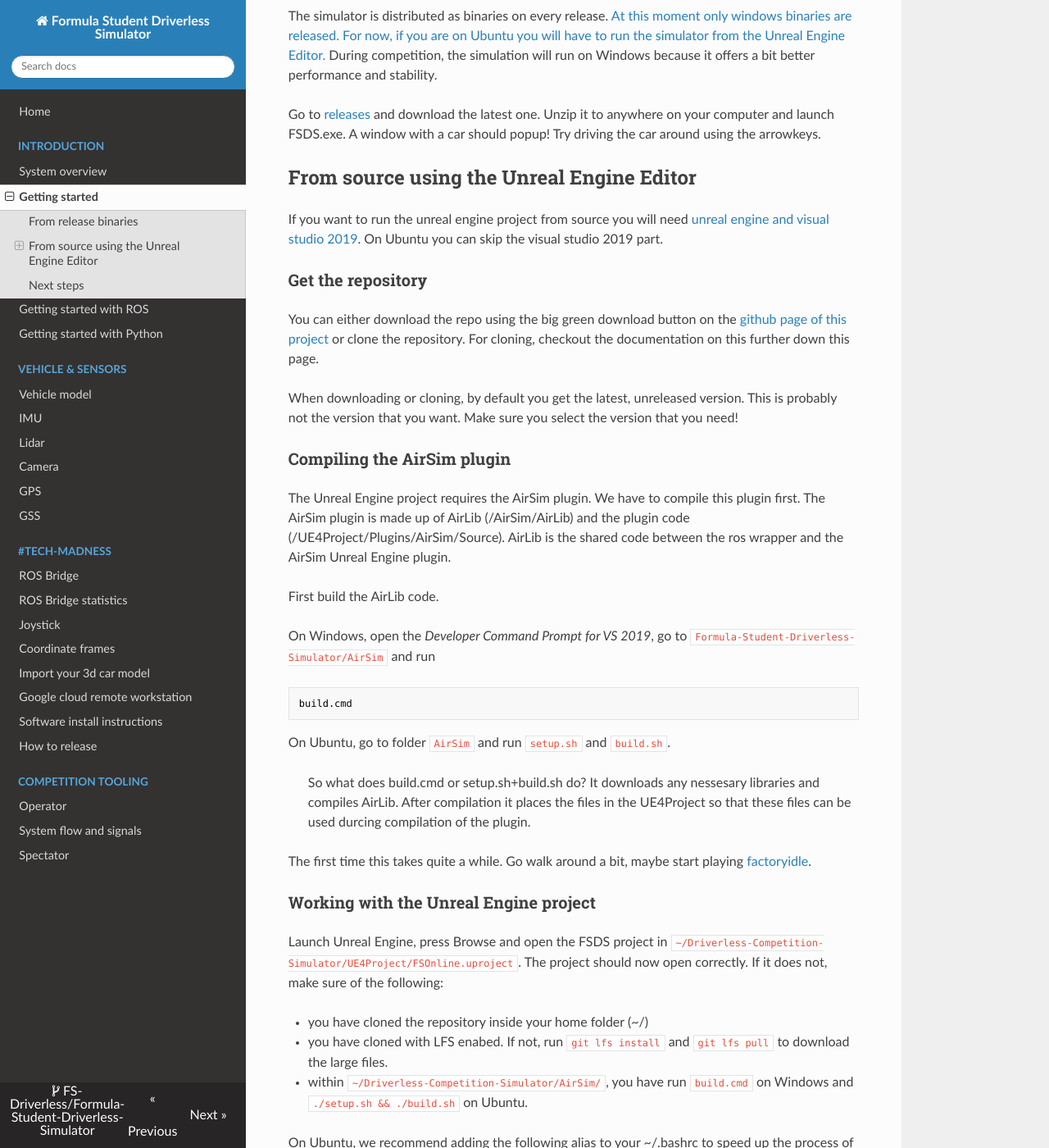
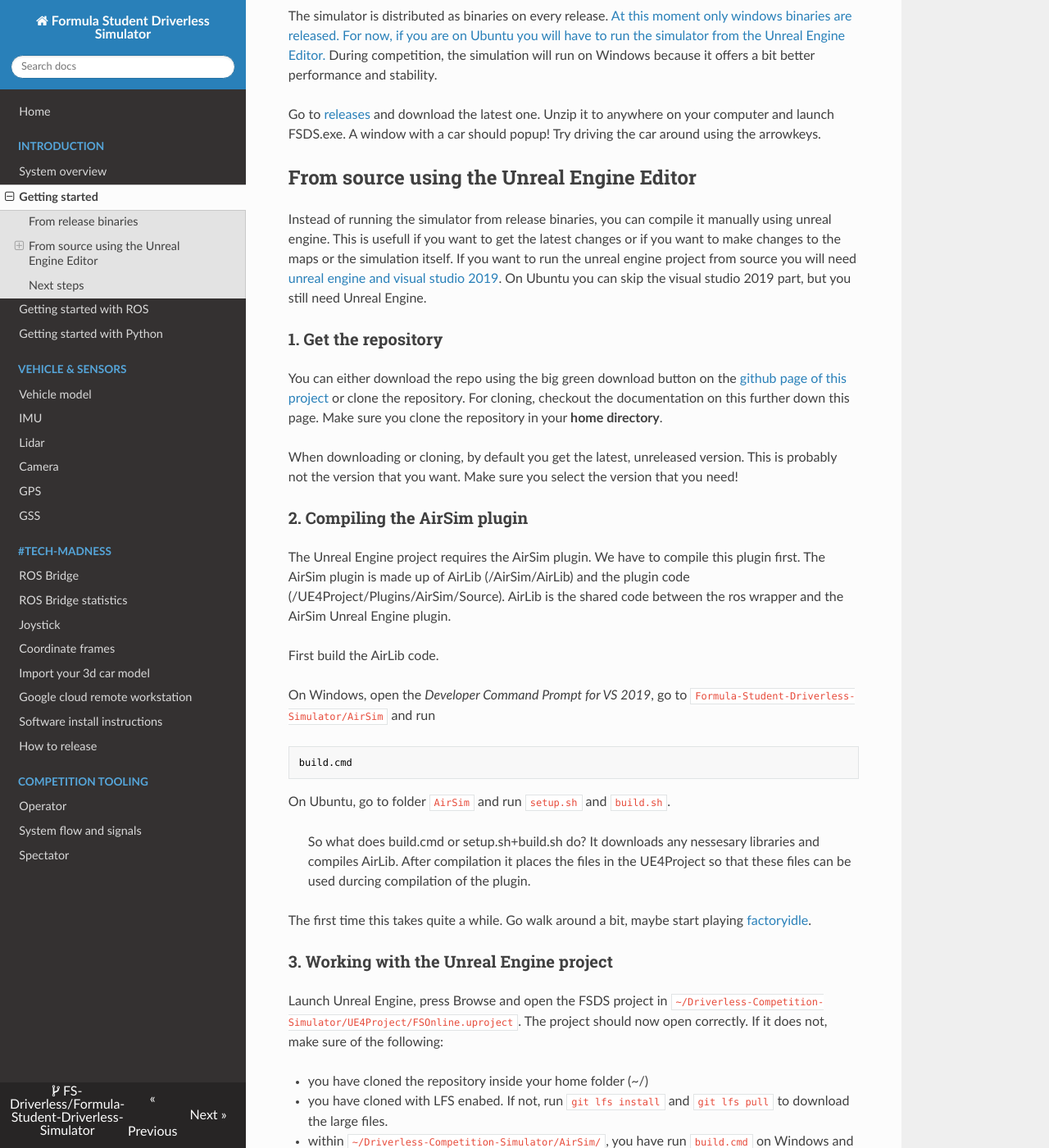
Before and after one commit to FS-Driverless/Formula-Student-Driverless-Simulator, an MkDocs documentation site: the page built from docs/getting-started.md, in a window 1280 px wide and 1400 px high, scrolled down 836 px. Shown: the whole window at 82% size. Built offline with MkDocs 1.6.1, drawn with Linux system fonts in a browser that asks for light colours; nearby versions of some CDN libraries; comment, search, counter and statistics services are not loaded; some of the changed text lies outside the part shown.

Commit message:
Update getting started to better explain that unreal engine is optional

```diff
--- a/docs/getting-started.md
+++ b/docs/getting-started.md
@@ -35,17 +35,18 @@
 Try driving the car around using the arrowkeys.
 
 ## From source using the Unreal Engine Editor
+Instead of running the simulator from release binaries, you can compile it manually using unreal engine.
+This is usefull if you want to get the latest changes or if you want to make changes to the maps or the simulation itself.
+If you want to run the unreal engine project from source you will need [unreal engine and visual studio 2019](software-install-instructions.md).
+On Ubuntu you can skip the visual studio 2019 part, but you still need Unreal Engine.
 
-If you want to run the unreal engine project from source you will need [unreal engine and visual studio 2019](software-install-instructions.md).
-On Ubuntu you can skip the visual studio 2019 part.
+### 1. Get the repository
 
-### Get the repository
-
-You can either download the repo using the big green download button on the [github page of this project](https://github.com/FS-Driverless/Formula-Student-Driverless-Simulator) or clone the repository. For cloning, checkout the documentation on this further down this page.
+You can either download the repo using the big green download button on the [github page of this project](https://github.com/FS-Driverless/Formula-Student-Driverless-Simulator) or clone the repository. For cloning, checkout the documentation on this further down this page. Make sure you clone the repository in your **home directory**.
 
 When downloading or cloning, by default you get the latest, unreleased version. This is probably not the version that you want. Make sure you select the version that you need!
 
-### Compiling the AirSim plugin
+### 2. Compiling the AirSim plugin
 The Unreal Engine project requires the AirSim plugin.
 We have to compile this plugin first.
 The AirSim plugin is made up of AirLib (/AirSim/AirLib) and the plugin code (/UE4Project/Plugins/AirSim/Source).
@@ -66,7 +67,7 @@
 
 The first time this takes quite a while. Go walk around a bit, maybe start playing [factoryidle](https://factoryidle.com/).
 
-### Working with the Unreal Engine project
+### 3. Working with the Unreal Engine project
 
 Launch Unreal Engine, press Browse and open the FSDS project in `~/Driverless-Competition-Simulator/UE4Project/FSOnline.uproject`.
 The project should now open correctly.
```
Also changed, not shown: other parts of docs/getting-started.md (+1 -1 lines).
